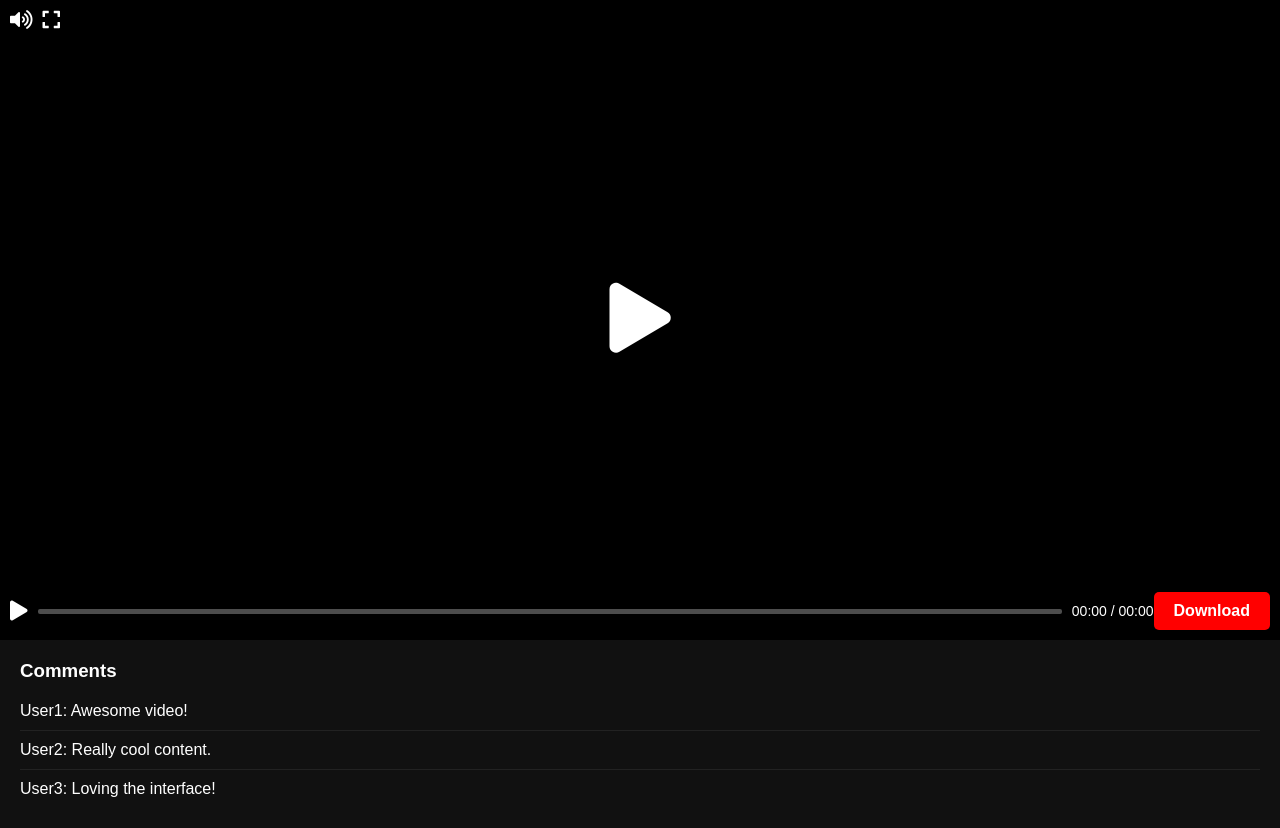
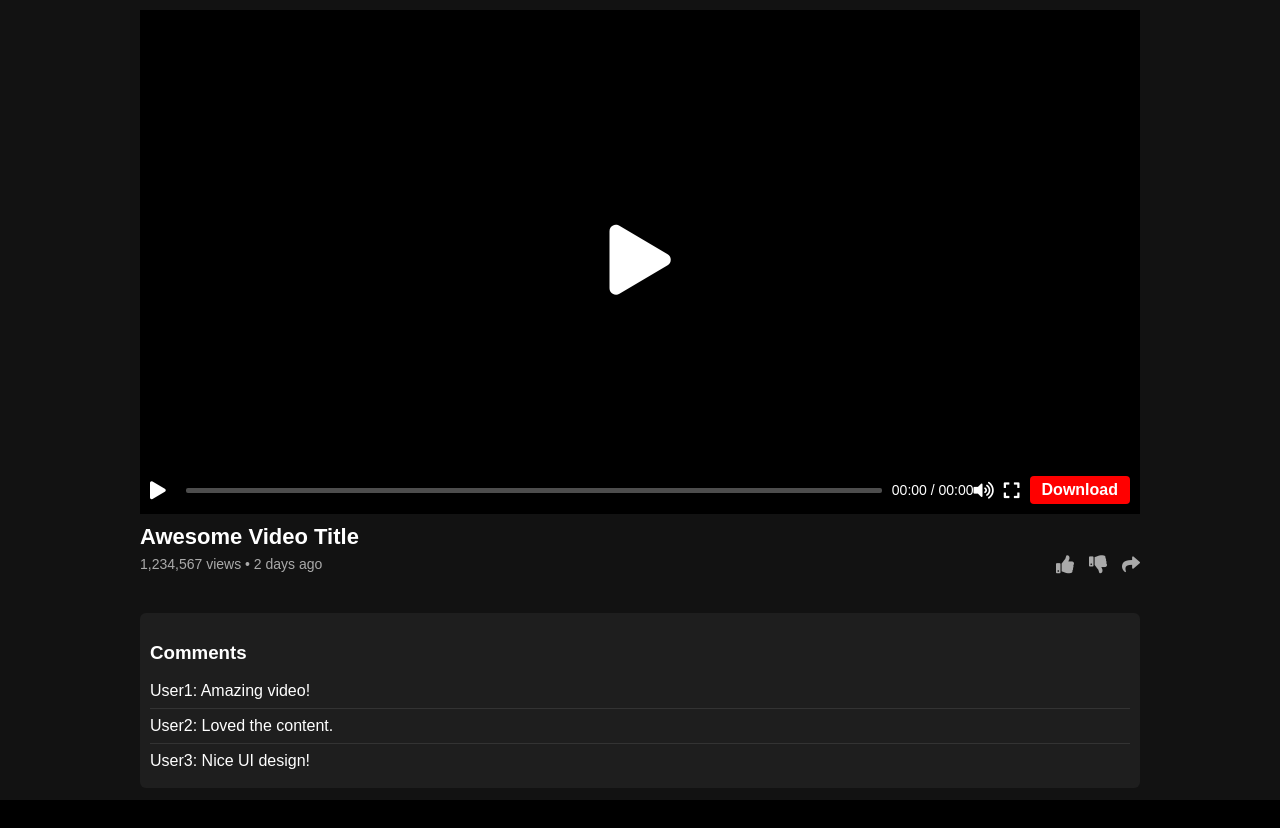
Before and after one commit to yogesh12s/Fstreamfinal5, a Python web app: template bot/server/templates/player.html in a window 1280 px wide. After the commit the page ends 800 px from the top, so only its background shows below. Run offline with Jinja, Linux system fonts and the light colour scheme; the template is opened without the code that fills it, so the values that code supplies are empty.

Commit message:
Update player.html

```diff
--- a/bot/server/templates/player.html
+++ b/bot/server/templates/player.html
@@ -2,103 +2,101 @@
 <html lang="en">
 <head>
 <meta charset="UTF-8">
-<title>Netflix-Style Player</title>
+<title>YouTube-Style Player</title>
 <meta name="viewport" content="width=device-width, initial-scale=1.0">
 <link rel="stylesheet" href="https://cdnjs.cloudflare.com/ajax/libs/font-awesome/5.15.4/css/all.min.css">
+<style>
+  body { margin:0; font-family: Arial, sans-serif; background:#121212; color:#fff; }
+  a { text-decoration:none; color:inherit; }
 
-<style>
-  /* Reset & Base */
-  * { box-sizing: border-box; margin: 0; padding: 0; }
-  body { background: #000; font-family: 'Arial', sans-serif; color: #fff; }
-
-  /* Player Container */
-  .player-container { display: flex; flex-direction: column; min-height: 100vh; }
+  /* Container */
+  .container { max-width: 1000px; margin:auto; padding:10px; display:flex; flex-direction:column; }
 
   /* Video Section */
-  .video-section { position: relative; flex: 1; background: #000; display: flex; justify-content: center; align-items: center; }
-  video { width: 100%; height: 100%; object-fit: cover; background: #000; }
+  .video-section { position: relative; width: 100%; background: #000; }
+  video { width:100%; height:500px; background:#000; object-fit: cover; }
 
   /* Overlay Controls */
-  .overlay-controls {
-    position: absolute; top: 0; left: 0; width: 100%; height: 100%;
-    display: flex; flex-direction: column; justify-content: space-between;
-    pointer-events: none;
-  }
+  .controls { position:absolute; bottom:0; left:0; right:0; background:rgba(0,0,0,0.6); display:flex; align-items:center; padding:10px; }
+  .controls i { margin-right:10px; cursor:pointer; font-size:18px; transition:0.3s; }
+  .controls i:hover { color:#ff0000; }
+  .progress-container { flex:1; height:5px; background: rgba(255,255,255,0.3); border-radius:2px; cursor:pointer; margin:0 10px; position:relative; }
+  .progress { width:0%; height:100%; background:#ff0000; border-radius:2px; }
 
-  .top-controls, .bottom-controls { display: flex; align-items: center; padding: 10px; pointer-events: auto; }
-  .top-controls { justify-content: flex-start; gap: 10px; }
-  .bottom-controls { justify-content: space-between; background: rgba(0,0,0,0.6); }
-
-  .control-btn { font-size: 20px; cursor: pointer; transition: 0.3s; }
-  .control-btn:hover { color: #ff0000; }
-
-  /* Progress Bar */
-  .progress-container { flex: 1; height: 5px; background: rgba(255,255,255,0.3); border-radius: 2px; margin: 0 10px; cursor: pointer; position: relative; }
-  .progress { width: 0%; height: 100%; background: #ff0000; border-radius: 2px; }
-
-  /* Time Display */
-  .time-display { font-size: 14px; white-space: nowrap; }
+  .time-display { font-size:14px; white-space:nowrap; }
 
   /* Big Play Button */
-  #big-play { position: absolute; top: 50%; left: 50%; transform: translate(-50%, -50%);
-    font-size: 70px; background: rgba(0,0,0,0.5); padding: 20px; border-radius: 50%; cursor: pointer; z-index: 10; transition: 0.3s; pointer-events: auto; }
+  #big-play { position:absolute; top:50%; left:50%; transform:translate(-50%,-50%); font-size:70px; background: rgba(0,0,0,0.5); padding:20px; border-radius:50%; cursor:pointer; z-index:10; transition:0.3s; }
   #big-play:hover { background: rgba(255,255,255,0.7); color:black; }
 
-  /* Download Button */
-  .download-btn { background: #ff0000; padding: 10px 20px; border-radius: 5px; cursor: pointer; text-decoration: none; color: #fff; font-weight: bold; transition: 0.3s; }
-  .download-btn:hover { background: #e60000; }
+  /* Video Info Section */
+  .video-info { padding:10px 0; }
+  .video-title { font-size:22px; font-weight:bold; margin-bottom:5px; }
+  .video-stats { font-size:14px; color:#aaa; margin-bottom:10px; display:flex; justify-content:space-between; align-items:center; }
+  .actions { display:flex; gap:15px; }
+  .actions i { cursor:pointer; font-size:18px; transition:0.3s; }
+  .actions i:hover { color:#ff0000; }
+  .download-btn { background:#ff0000; padding:5px 12px; border-radius:4px; cursor:pointer; font-weight:bold; }
+  .download-btn:hover { background:#e60000; }
 
   /* Comments Section */
-  .comments-section { background: #111; padding: 20px; max-height: 300px; overflow-y: auto; }
-  .comments-section h3 { margin-bottom: 10px; }
-  .comment { border-bottom: 1px solid #222; padding: 10px 0; }
-  .comment:last-child { border-bottom: none; }
+  .comments-section { margin-top:20px; max-height:300px; overflow-y:auto; background:#1e1e1e; padding:10px; border-radius:6px; }
+  .comments-section h3 { margin-bottom:10px; }
+  .comment { border-bottom:1px solid #333; padding:8px 0; }
+  .comment:last-child { border-bottom:none; }
 
   /* Responsive */
   @media(max-width:768px){
+    video { height:250px; }
     #big-play { font-size:50px; padding:15px; }
-    .control-btn { font-size:16px; }
-    .download-btn { padding:8px 16px; font-size:14px; }
+    .controls i { font-size:16px; }
+    .video-title { font-size:18px; }
   }
 </style>
 </head>
 <body>
 
-<div class="player-container">
-  <!-- Video Section -->
+<div class="container">
+  <!-- Video Player -->
   <div class="video-section">
     <video id="video-player" preload="metadata"></video>
+    <div class="controls">
+      <i class="fas fa-play" id="play-btn"></i>
+      <div class="progress-container" id="progress-container">
+        <div class="progress" id="progress"></div>
+      </div>
+      <span class="time-display" id="time-display">00:00 / 00:00</span>
+      <i class="fas fa-volume-up" id="volume-btn"></i>
+      <i class="fas fa-expand" id="fullscreen-btn"></i>
+      <a href="#" class="download-btn" id="download-btn">Download</a>
+    </div>
+    <div id="big-play"><i class="fas fa-play"></i></div>
+  </div>
 
-    <div class="overlay-controls">
-      <div class="top-controls">
-        <i class="fas fa-volume-up control-btn" id="volume-btn"></i>
-        <i class="fas fa-expand control-btn" id="fullscreen-btn"></i>
-      </div>
-
-      <div class="bottom-controls">
-        <i class="fas fa-play control-btn" id="play-btn"></i>
-        <div class="progress-container" id="progress-container">
-          <div class="progress" id="progress"></div>
-        </div>
-        <span class="time-display" id="time-display">00:00 / 00:00</span>
-        <a href="#" class="download-btn" id="download-btn">Download</a>
+  <!-- Video Info -->
+  <div class="video-info">
+    <div class="video-title">Awesome Video Title</div>
+    <div class="video-stats">
+      <div>1,234,567 views • 2 days ago</div>
+      <div class="actions">
+        <i class="fas fa-thumbs-up"></i>
+        <i class="fas fa-thumbs-down"></i>
+        <i class="fas fa-share"></i>
       </div>
     </div>
-
-    <div id="big-play"><i class="fas fa-play"></i></div>
   </div>
 
   <!-- Comments Section -->
   <div class="comments-section">
     <h3>Comments</h3>
-    <div class="comment">User1: Awesome video!</div>
-    <div class="comment">User2: Really cool content.</div>
-    <div class="comment">User3: Loving the interface!</div>
+    <div class="comment">User1: Amazing video!</div>
+    <div class="comment">User2: Loved the content.</div>
+    <div class="comment">User3: Nice UI design!</div>
   </div>
 </div>
 
 <script>
-  const mediaLink = "{{ mediaLink }}"; // Replace with your media URL
+  const mediaLink = "{{ mediaLink }}"; // replace with your media URL
   const video = document.getElementById('video-player');
   const playBtn = document.getElementById('play-btn');
   const bigPlay = document.getElementById('big-play');
@@ -118,13 +116,13 @@
 
     // Play/Pause
     function togglePlay(){
-      if(video.paused){ video.play(); playBtn.className='fas fa-pause control-btn'; bigPlay.style.display='none'; }
-      else { video.pause(); playBtn.className='fas fa-play control-btn'; bigPlay.style.display='block'; }
+      if(video.paused){ video.play(); playBtn.className='fas fa-pause'; bigPlay.style.display='none'; }
+      else { video.pause(); playBtn.className='fas fa-play'; bigPlay.style.display='block'; }
     }
     playBtn.onclick = togglePlay;
     bigPlay.onclick = togglePlay;
-    video.addEventListener('play', ()=>{ playBtn.className='fas fa-pause control-btn'; bigPlay.style.display='none'; });
-    video.addEventListener('pause', ()=>{ playBtn.className='fas fa-play control-btn'; bigPlay.style.display='block'; });
+    video.addEventListener('play', ()=>{ playBtn.className='fas fa-pause'; bigPlay.style.display='none'; });
+    video.addEventListener('pause', ()=>{ playBtn.className='fas fa-play'; bigPlay.style.display='block'; });
 
     // Progress bar
     video.addEventListener('timeupdate', ()=>{
@@ -134,6 +132,7 @@
       timeDisplay.textContent = format(video.currentTime)+' / '+format(video.duration);
     });
 
+    // Seek
     let isDragging = false;
     function setProgress(e){
       const rect = progressContainer.getBoundingClientRect();
@@ -146,7 +145,7 @@
     progressContainer.addEventListener('mouseup', e=>{ if(isDragging){ setProgress(e); isDragging=false; video.play(); } });
 
     // Volume
-    volumeBtn.onclick = ()=>{ video.muted = !video.muted; volumeBtn.className = video.muted?'fas fa-volume-mute control-btn':'fas fa-volume-up control-btn'; };
+    volumeBtn.onclick = ()=>{ video.muted = !video.muted; volumeBtn.className = video.muted?'fas fa-volume-mute':'fas fa-volume-up'; };
 
     // Fullscreen
     fullscreenBtn.onclick = ()=>{
```
